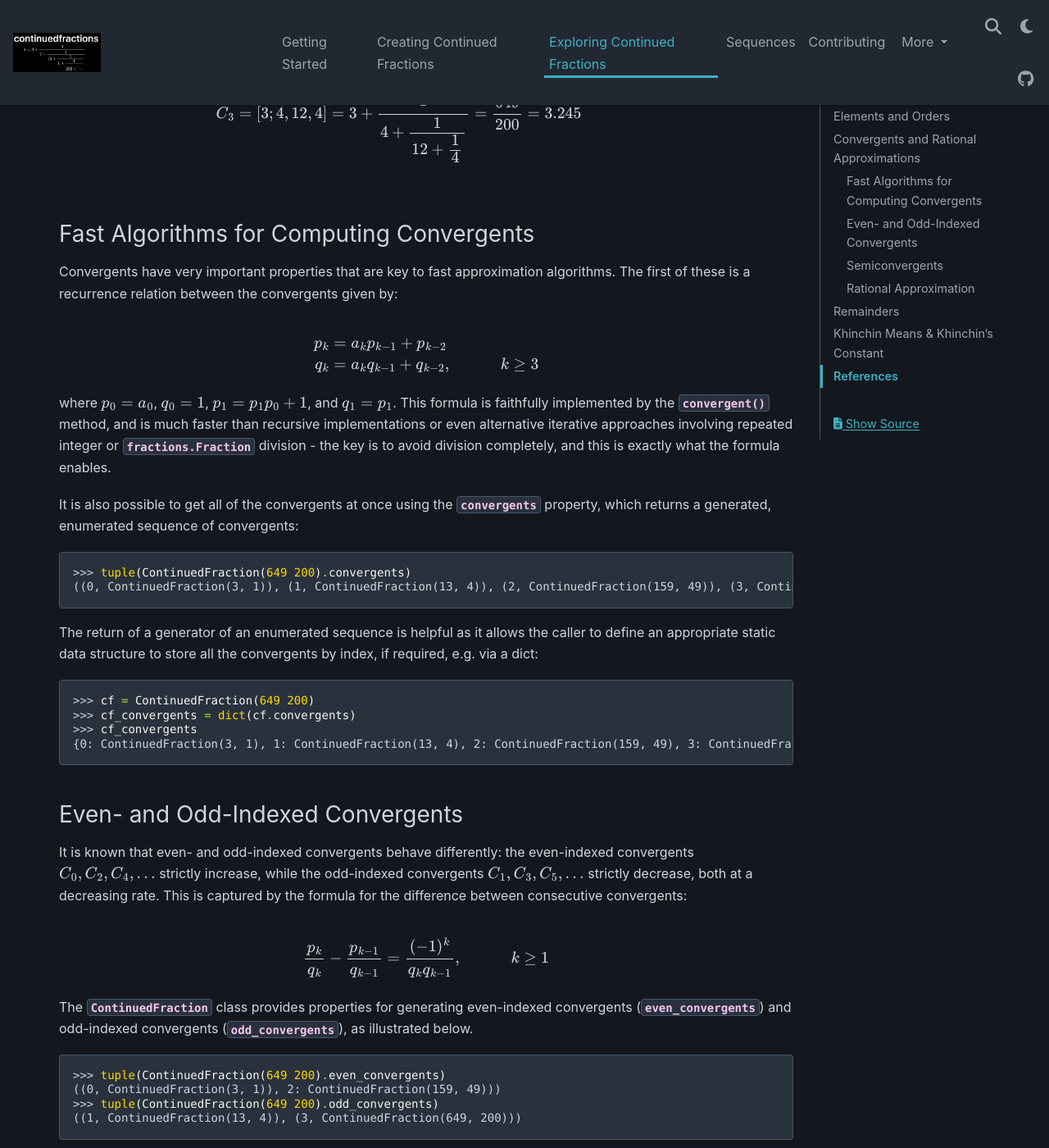
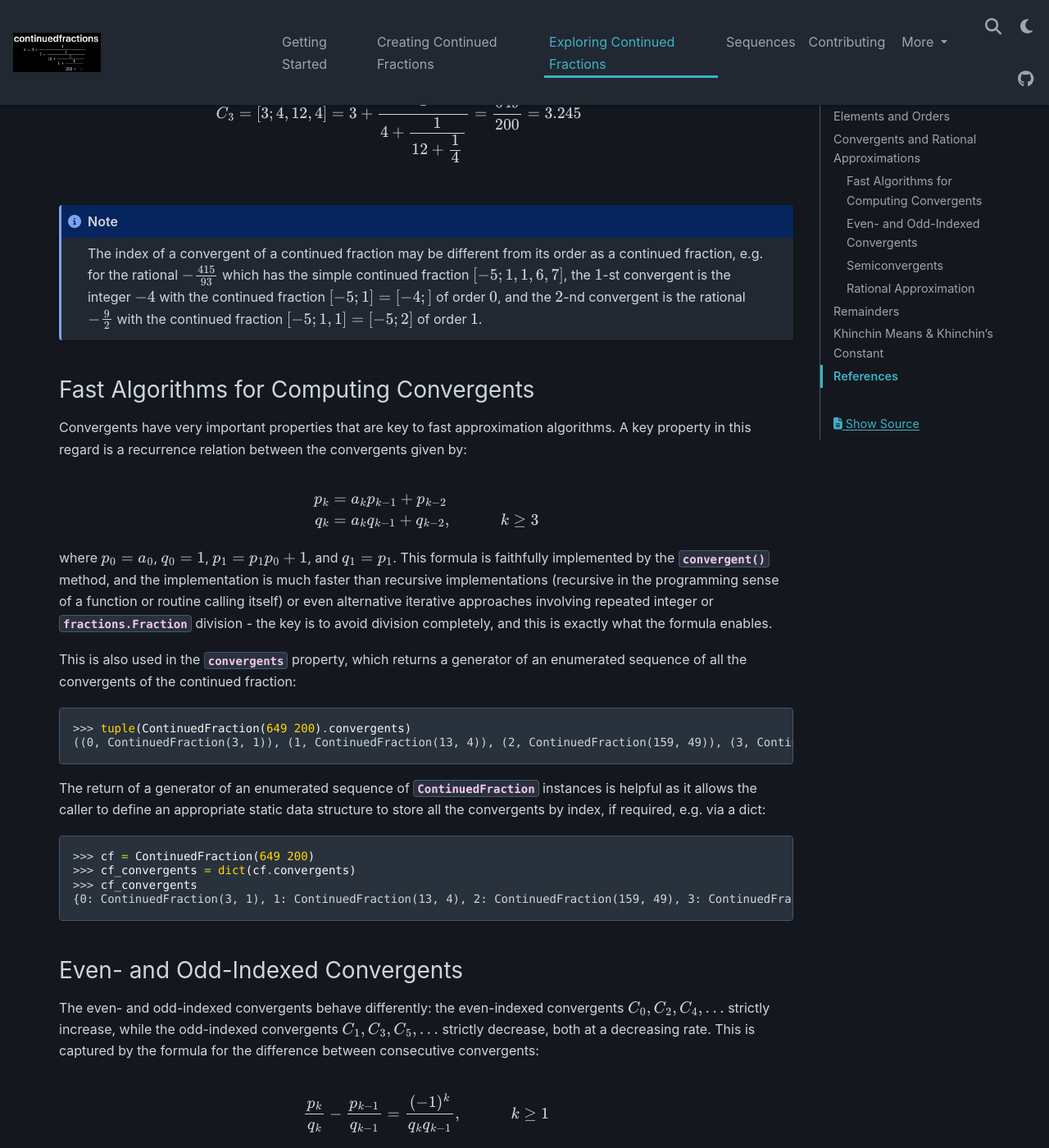
Before and after one commit to sr-murthy/continuedfractions, a Sphinx documentation site: the page built from docs/sources/exploring-continued-fractions.rst, in a window 1280 px wide and 1400 px high, scrolled down 2061 px. Shown: the whole window at 82% size. Built offline with Sphinx 7.4.7 and the PyData theme 0.15.4, drawn with Linux system fonts in a browser that asks for light colours; nearby versions of some CDN libraries; some of the changed text lies outside the part shown.

Commit message:
docs: improvements to the convergents docs

```diff
--- a/docs/sources/exploring-continued-fractions.rst
+++ b/docs/sources/exploring-continued-fractions.rst
@@ -84,12 +84,16 @@ Using the simple continued fraction :math:`[3; 4, 12, 4]` of :math:`\frac{649}{2
    & C_3 &&= [3; 4, 12, 4] = 3 + \cfrac{1}{4 + \cfrac{1}{12 + \cfrac{1}{4}}} = \frac{649}{200} = 3.245
    \end{alignat*}
 
+.. note::
+
+   The index of a convergent of a continued fraction may be different from its order as a continued fraction, e.g. for the rational :math:`-\frac{415}{93}` which has the simple continued fraction :math:`[-5; 1, 1, 6, 7]`, the :math:`1`-st convergent is the integer :math:`-4` with the continued fraction :math:`[-5; 1] = [-4;]` of order :math:`0`, and the :math:`2`-nd convergent is the rational :math:`-\frac{9}{2}` with the continued fraction :math:`[-5; 1, 1] = [-5; 2]` of order :math:`1`.
+
 .. _exploring-continued-fractions.fast-algorithms:
 
 Fast Algorithms for Computing Convergents
 -----------------------------------------
 
-Convergents have very important properties that are key to fast approximation algorithms. The first of these is a recurrence relation between the convergents given by:
+Convergents have very important properties that are key to fast approximation algorithms. A key property in this regard is a recurrence relation between the convergents given by:
 
 .. math::
 
@@ -98,16 +102,16 @@ Convergents have very important properties that are key to fast approximation al
    q_k &= a_kq_{k - 1} + q_{k - 2},        \hskip{3em}    k \geq 3
    \end{align}
 
-where :math:`p_0 = a_0`, :math:`q_0 = 1`, :math:`p_1 = p_1p_0 + 1`, and :math:`q_1 = p_1`. This formula is faithfully implemented by the :py:meth:`~continuedfractions.lib.convergent` method, and is much faster than recursive implementations or even alternative iterative approaches involving repeated integer or :py:class:`fractions.Fraction` division - the key is to avoid division completely, and this is exactly what the formula enables.
+where :math:`p_0 = a_0`, :math:`q_0 = 1`, :math:`p_1 = p_1p_0 + 1`, and :math:`q_1 = p_1`. This formula is faithfully implemented by the :py:meth:`~continuedfractions.lib.convergent` method, and the implementation is much faster than recursive implementations (recursive in the programming sense of a function or routine calling itself) or even alternative iterative approaches involving repeated integer or :py:class:`fractions.Fraction` division - the key is to avoid division completely, and this is exactly what the formula enables.
 
-It is also possible to get all of the convergents at once using the :py:attr:`~continuedfractions.continuedfraction.ContinuedFraction.convergents` property, which returns a generated, enumerated sequence of convergents:
+This is also used in the :py:attr:`~continuedfractions.continuedfraction.ContinuedFraction.convergents` property, which returns a generator of an enumerated sequence of all the convergents of the continued fraction:
 
 .. code:: python
 
    >>> tuple(ContinuedFraction(649 200).convergents)
    ((0, ContinuedFraction(3, 1)), (1, ContinuedFraction(13, 4)), (2, ContinuedFraction(159, 49)), (3, ContinuedFraction(649, 200)))
 
-The return of a generator of an enumerated sequence is helpful as it allows the caller to define an appropriate static data structure to store all the convergents by index, if required, e.g. via a dict:
+The return of a generator of an enumerated sequence of :py:class:`~continuedfractions.continuedfraction.ContinuedFraction` instances is helpful as it allows the caller to define an appropriate static data structure to store all the convergents by index, if required, e.g. via a dict:
 
 .. code:: python
 
@@ -121,7 +125,7 @@ The return of a generator of an enumerated sequence is helpful as it allows the
 Even- and Odd-Indexed Convergents
 ---------------------------------
 
-It is known that even- and odd-indexed convergents behave differently: the even-indexed convergents :math:`C_0,C_2,C_4,\ldots` strictly increase, while the odd-indexed convergents :math:`C_1,C_3,C_5,\ldots` strictly decrease, both at a decreasing rate. This is captured by the formula for the difference between consecutive convergents:
+The even- and odd-indexed convergents behave differently: the even-indexed convergents :math:`C_0,C_2,C_4,\ldots` strictly increase, while the odd-indexed convergents :math:`C_1,C_3,C_5,\ldots` strictly decrease, both at a decreasing rate. This is captured by the formula for the difference between consecutive convergents:
 
 .. math::
 
@@ -136,9 +140,9 @@ The :py:class:`~continuedfractions.continuedfraction.ContinuedFraction` class pr
    >>> tuple(ContinuedFraction(649 200).odd_convergents)
    ((1, ContinuedFraction(13, 4)), (3, ContinuedFraction(649, 200)))
 
-As with :py:attr:`~continuedfractions.continuedfraction.ContinuedFraction.convergents` the results are generators of enumerated sequences where the enumeration is by convergent index.
+As with :py:attr:`~continuedfractions.continuedfraction.ContinuedFraction.convergents` the results are generators of enumerated sequences of :py:class:`~continuedfractions.continuedfraction.ContinuedFraction` instances, where the enumeration is by convergent index.
 
-The different behaviour of even- and odd-indexed convergents can be illustrated by looking at them for a ``ContinuedFraction`` approximation of :math:`\sqrt{2}` with one hundred 2s in the tail:
+The different behaviour of even- and odd-indexed convergents can be illustrated by looking at them for an approximation of :math:`\sqrt{2}` with one hundred 2s in the tail:
 
 .. code:: python
 
@@ -187,7 +191,13 @@ Semiconvergents
 
     \frac{p_{k - 1} + mp_k}{q_{k - 1} + mq_k}
 
-is called a **semiconvergent** of :math:`\frac{p_{k - 1}}{q_{k - 1}}` and :math:`\frac{p_k}{q_k}`. This is also the :ref:`right-mediant <sequences.mediants.generalised>` of order :math:`m` of the two (consecutive) convergents, and is an intermediate fraction between them.
+is called a **semiconvergent** of :math:`\frac{p_{k - 1}}{q_{k - 1}}` and :math:`\frac{p_k}{q_k}`. This is also the :ref:`right-mediant <sequences.mediants.generalised>` of order :math:`m` of the two (consecutive) convergents, and is an intermediate fraction between them. So:
+
+.. math::
+
+   \frac{p_{k - 1}}{q_{k - 1}} \leq \frac{p_{k - 1} + mp_k}{q_{k - 1} + mq_k} \leq \frac{p_k}{q_k}
+
+where :math:`\frac{p_{k - 1}}{q_{k - 1}}, \frac{p_k}{q_k}` are assumed to be consecutive convergents such that :math:`\frac{p_{k - 1}}{q_{k - 1}} \leq \frac{p_k}{q_k}`. If on the other hand :math:`\frac{p_{k - 1}}{q_{k - 1}} \geq \frac{p_k}{q_k}` the inequality above would be reversed.
 
 .. note::
 
@@ -367,7 +377,7 @@ It is also possible to get all of the remainders at once using the :py:attr:`~co
    >>> tuple(cf.remainders)
    ((0: ContinuedFraction(649, 200)), (1, ContinuedFraction(200, 49)), (2, ContinuedFraction(49, 4)), (3, ContinuedFraction(4, 1)))
 
-As with convergents the result is a generator of an enumerated sequence, as it allows the caller to define a more appropriate static data structure to store all the remainders, if required.
+As with convergents the result is a generator of an enumerated sequence of :py:class:`~continuedfractions.continuedfraction.ContinuedFraction` instances, as it allows the caller to define a more appropriate static data structure to store all the remainders, if required.
 
 .. code:: python
 
```
Also changed, not shown: other parts of docs/sources/exploring-continued-fractions.rst (+1 -1 lines).
